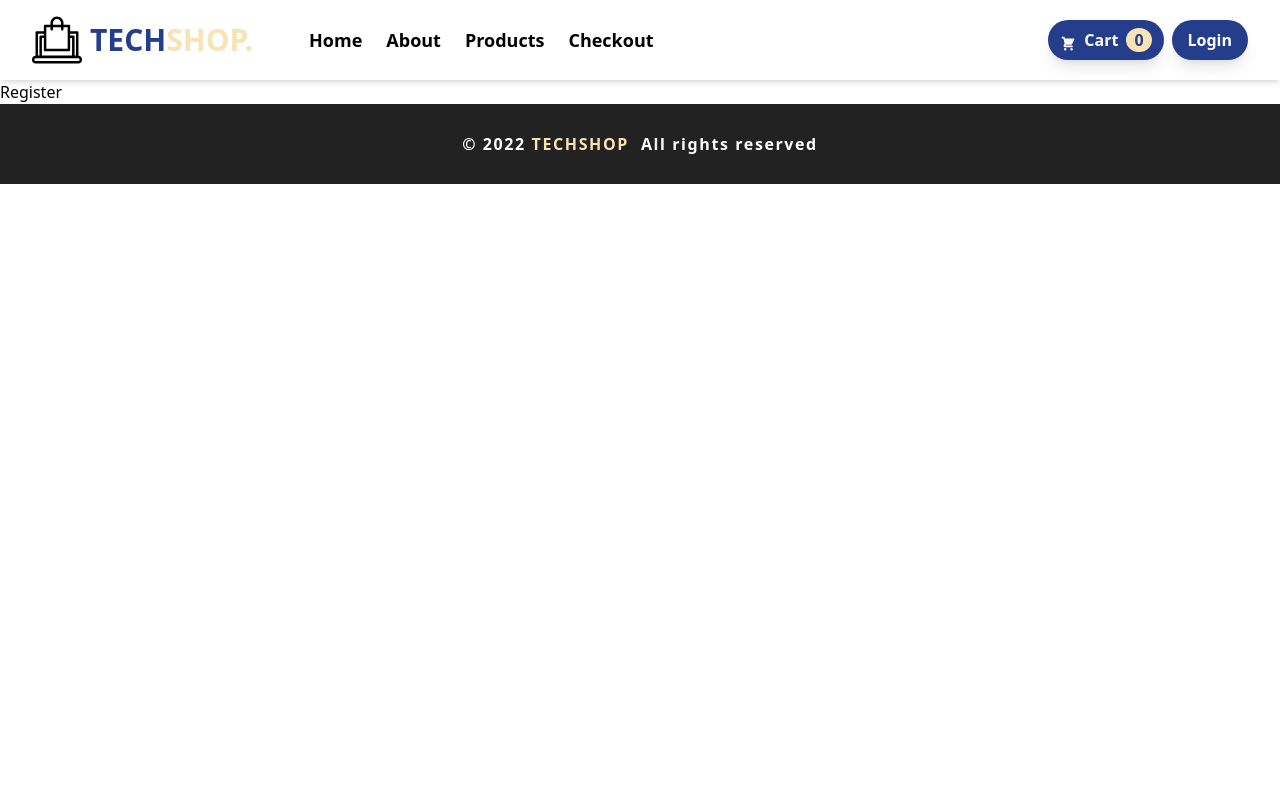
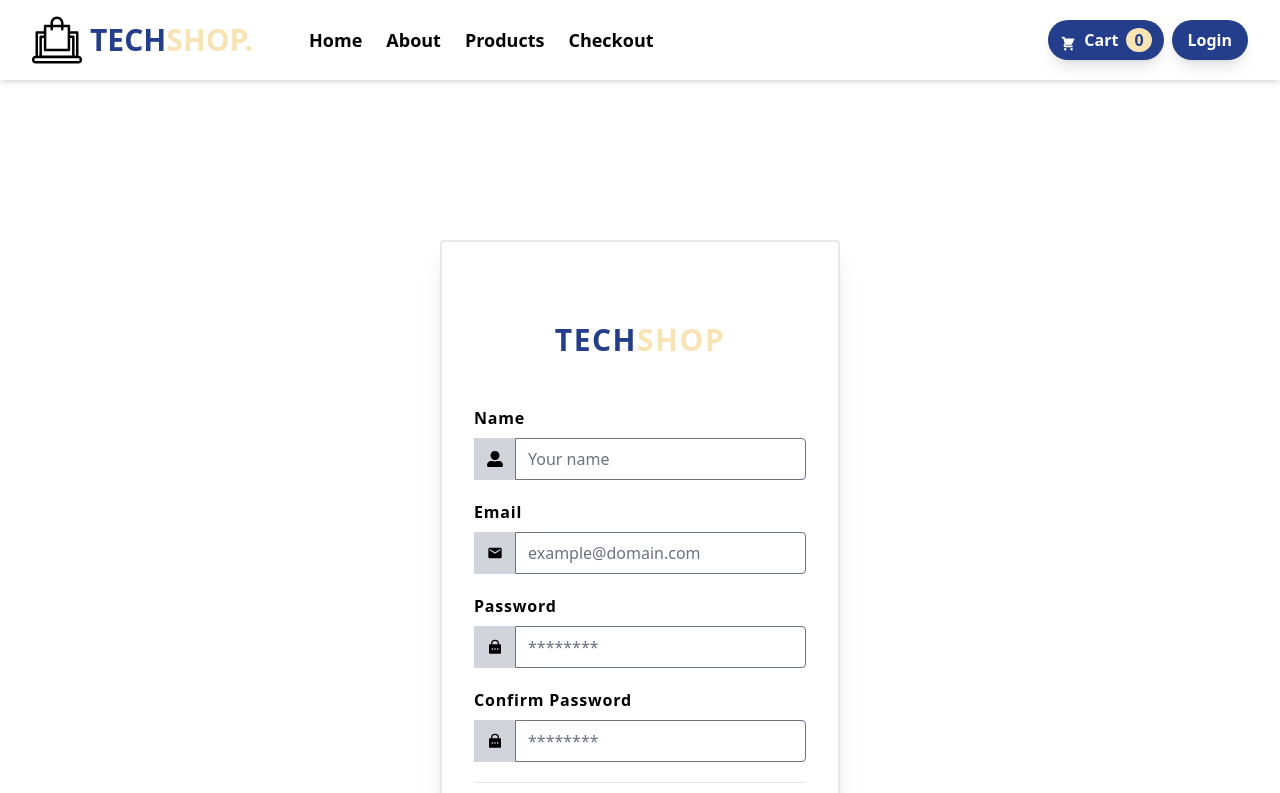
Before and after one commit to williamtan22/react-ecom, a React (Create React App) app in the folder client/: page /register in a window 1280 px wide. Shown: the top 793 px of the page. Built offline with nearby package versions, Linux system fonts and the light colour scheme; no server answers.

Commit message:
create register page

```diff
--- a/client/src/pages/Login.jsx
+++ b/client/src/pages/Login.jsx
@@ -2,7 +2,7 @@
 import { useFormik } from "formik";
 import * as Yup from "yup";
 
-import { FaUserAlt } from "react-icons/fa";
+import { MdEmail } from "react-icons/md";
 import { FiLogIn } from 'react-icons/fi'
 import { RiLockPasswordFill } from "react-icons/ri";
 import { Link } from "react-router-dom";
@@ -36,7 +36,7 @@
             </label>
             <div className="flex py-1">
               <span className="flex items-center justify-center border border-gray-300 border-r-0 py-2 px-3 bg-gray-300  text-black">
-                <FaUserAlt />
+                <MdEmail />
               </span>
               <input
                 type="email"
--- a/client/src/pages/Register.jsx
+++ b/client/src/pages/Register.jsx
@@ -1,8 +1,164 @@
+import React from "react";
+import { useFormik } from "formik";
+import * as Yup from "yup";
+
+import { FaUserAlt } from "react-icons/fa";
+import { FiLogIn } from "react-icons/fi";
+import { RiLockPasswordFill } from "react-icons/ri";
+import { MdEmail } from "react-icons/md";
+import { Link } from "react-router-dom";
 
 const Register = () => {
-    return (
-        <h1>Register</h1>
-    );
+  const formik = useFormik({
+    initialValues: {
+      name: "",
+      email: "",
+      password: "",
+      passwordConfirmation: "",
+    },
+    validationSchema: Yup.object({
+      name: Yup.string().required("Required"),
+      email: Yup.string().email("Invalid email address").required("Required"),
+      password: Yup.string().required("Required"),
+      passwordConfirmation: Yup.string()
+        .oneOf([Yup.ref("password"), null], "Passwords must much")
+        .required("Required"),
+    }),
+    onSubmit: (values) => {
+      console.log(values);
+    },
+  });
+
+  return (
+    <div className="w-[80%] mx-auto mt-40 mb-52">
+      <div className="w-[400px] rounded shadow-xl border-2 border-solid px-8 py-20 mx-auto">
+        <h2 className="text-3xl uppercase tracking-wider font-bold text-center mb-12 select-none">
+          <span className="text-primary">tech</span>
+          <span className="text-secondary-200">shop</span>
+        </h2>
+        <form onSubmit={formik.handleSubmit}>
+          <div className="flex flex-col space-y-1 mb-4">
+            <label htmlFor="name" className="font-semibold tracking-wider">
+              Name
+            </label>
+            <div className="flex py-1">
+              <span className="flex items-center justify-center border border-gray-300 border-r-0 py-2 px-3 bg-gray-300  text-black">
+                <FaUserAlt />
+              </span>
+              <input
+                type="text"
+                name="name"
+                id="name"
+                onChange={formik.handleChange}
+                onBlur={formik.handleBlur}
+                value={formik.values.name}
+                className="form-input rounded-r w-full"
+                placeholder="Your name"
+              />
+            </div>
+            {formik.touched.name && formik.errors.name && (
+              <p className="text-xs font-semibold text-red-600">
+                {formik.errors.name}
+              </p>
+            )}
+          </div>
+          <div className="flex flex-col space-y-1 mb-4">
+            <label htmlFor="email" className="font-semibold tracking-wider">
+              Email
+            </label>
+            <div className="flex py-1">
+              <span className="flex items-center justify-center border border-gray-300 border-r-0 py-2 px-3 bg-gray-300  text-black">
+                <MdEmail />
+              </span>
+              <input
+                type="email"
+                name="email"
+                id="email"
+                onChange={formik.handleChange}
+                onBlur={formik.handleBlur}
+                value={formik.values.email}
+                className="form-input rounded-r w-full"
+                placeholder="example@domain.com"
+              />
+            </div>
+            {formik.touched.email && formik.errors.email && (
+              <p className="text-xs font-semibold text-red-600">
+                {formik.errors.email}
+              </p>
+            )}
+          </div>
+          <div className="flex flex-col space-y-1 mb-4">
+            <label htmlFor="password" className="font-semibold tracking-wider">
+              Password
+            </label>
+            <div className="flex py-1">
+              <span className="flex items-center justify-center border border-gray-300 border-r-0 py-2 px-3 bg-gray-300  text-black">
+                <RiLockPasswordFill />
+              </span>
+              <input
+                type="password"
+                name="password"
+                id="password"
+                onChange={formik.handleChange}
+                onBlur={formik.handleBlur}
+                value={formik.values.password}
+                className="form-input rounded-r w-full"
+                placeholder="********"
+              />
+            </div>
+            {formik.touched.password && formik.errors.password && (
+              <p className="text-xs text-red-600">{formik.errors.password}</p>
+            )}
+          </div>
+          <div className="flex flex-col space-y-1 mb-4">
+            <label
+              htmlFor="passwordConfirmation"
+              className="font-semibold tracking-wider"
+            >
+              Confirm Password
+            </label>
+            <div className="flex py-1">
+              <span className="flex items-center justify-center border border-gray-300 border-r-0 py-2 px-3 bg-gray-300  text-black">
+                <RiLockPasswordFill />
+              </span>
+              <input
+                type="password"
+                name="passwordConfirmation"
+                id="passwordConfirmation"
+                onChange={formik.handleChange}
+                onBlur={formik.handleBlur}
+                value={formik.values.passwordConfirmation}
+                className="form-input rounded-r w-full"
+                placeholder="********"
+              />
+            </div>
+            {formik.touched.passwordConfirmation &&
+              formik.errors.passwordConfirmation && (
+                <p className="text-xs text-red-600">
+                  {formik.errors.passwordConfirmation}
+                </p>
+              )}
+          </div>
+          <hr />
+          <button
+            type="submit"
+            className="px-4 py-2 block mt-3 ml-auto text-primary border border-primary hover:text-white hover:bg-primary rounded-md"
+          >
+            <span className="inline-flex justify-items-center mr-1">
+              <FiLogIn />{" "}
+            </span>
+            Sign up
+          </button>
+        </form>
+        <p className="text-center mt-6">
+          Already have an account?{" "}
+          <Link to="/login" className="text-primary">
+            Sign in
+          </Link>{" "}
+        </p>
+      </div>
+    </div>
+  );
 };
 
 export default Register;
```
